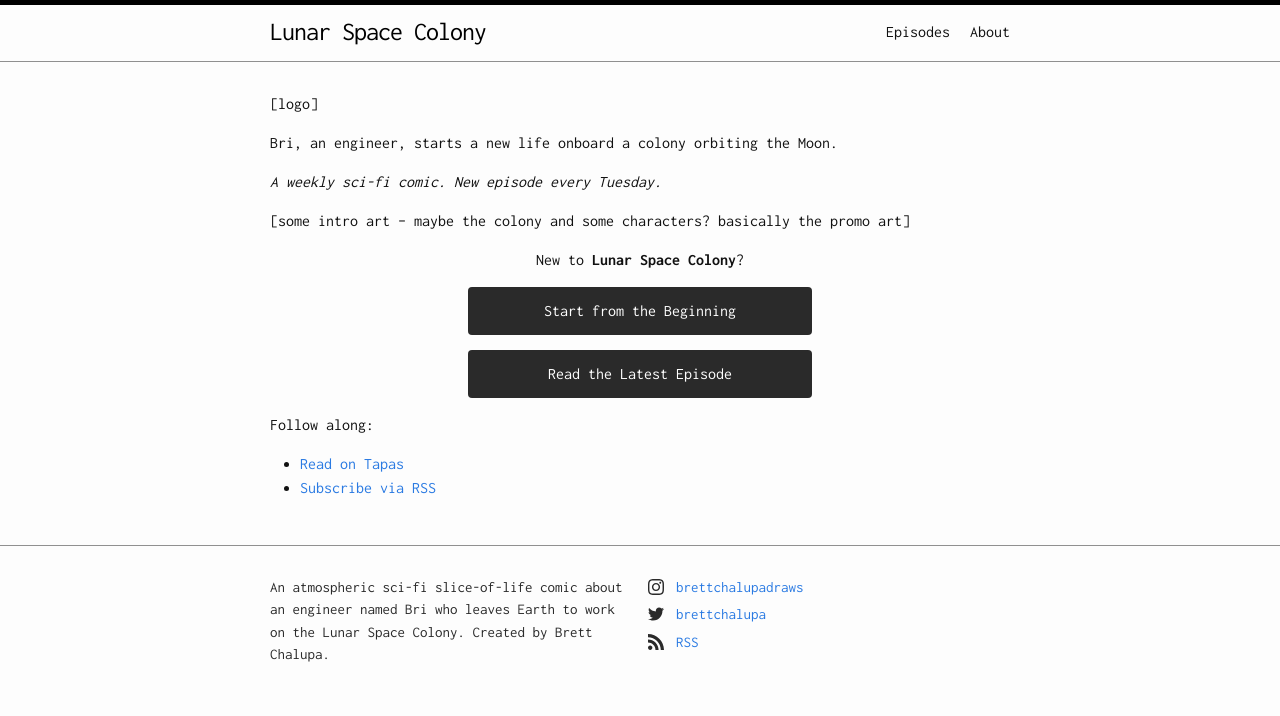
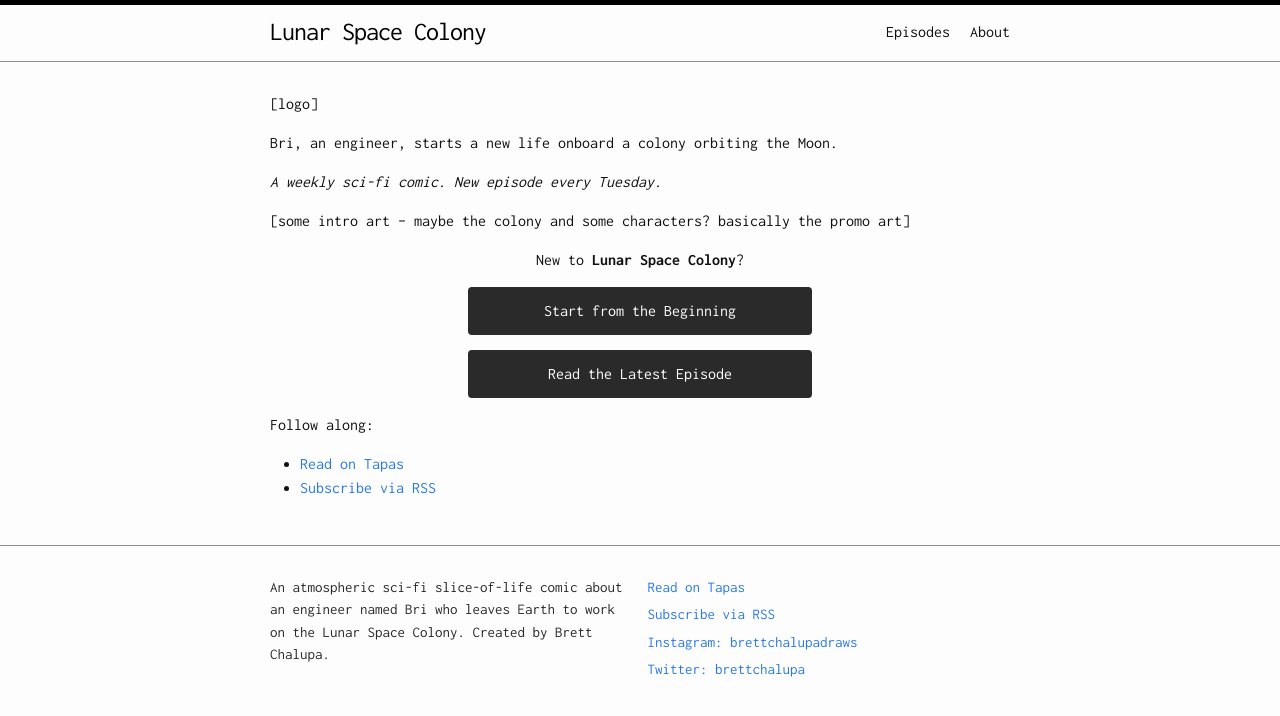
Before and after one commit to brettchalupa/lsc, a Jekyll site: the page built from index.md, in a window 1280 px wide. Shown: the top 716 px of the page. Built offline with Jekyll 4.4.1, drawn with Linux system fonts in a browser that asks for light colours.

Commit message:
Rework social partial
This formats the markup to be easier to edit. It also removes the social
icons since they don't display on iOS, and I don't really care about
them.

This also adds the link to the series on Tapas to the footer. I'll add
Webtoon once I have it.

```diff
--- a/_includes/social.html
+++ b/_includes/social.html
@@ -1,14 +1,39 @@
 <ul class="social-media-list">
-  {%- if site.dribbble_username -%}<li><a href="https://dribbble.com/{{ site.dribbble_username| cgi_escape | escape }}"><svg class="svg-icon"><use xlink:href="{{ '/assets/minima-social-icons.svg#dribbble' | relative_url }}"></use></svg> <span class="username">{{ site.dribbble_username| escape }}</span></a></li>{%- endif -%}
-  {%- if site.facebook_username -%}<li><a href="https://www.facebook.com/{{ site.facebook_username| cgi_escape | escape }}"><svg class="svg-icon"><use xlink:href="{{ '/assets/minima-social-icons.svg#facebook' | relative_url }}"></use></svg> <span class="username">{{ site.facebook_username| escape }}</span></a></li>{%- endif -%}
-  {%- if site.flickr_username -%}<li><a href="https://www.flickr.com/photos/{{ site.flickr_username| cgi_escape | escape }}"><svg class="svg-icon"><use xlink:href="{{ '/assets/minima-social-icons.svg#flickr' | relative_url }}"></use></svg> <span class="username">{{ site.flickr_username| escape }}</span></a></li>{%- endif -%}
-  {%- if site.github_username -%}<li><a href="https://github.com/{{ site.github_username| cgi_escape | escape }}"><svg class="svg-icon"><use xlink:href="{{ '/assets/minima-social-icons.svg#github' | relative_url }}"></use></svg> <span class="username">{{ site.github_username| escape }}</span></a></li>{%- endif -%}
-  {%- if site.instagram_username -%}<li><a href="https://instagram.com/{{ site.instagram_username| cgi_escape | escape }}"><svg class="svg-icon"><use xlink:href="{{ '/assets/minima-social-icons.svg#instagram' | relative_url }}"></use></svg> <span class="username">{{ site.instagram_username| escape }}</span></a></li>{%- endif -%}
-  {%- if site.linkedin_username -%}<li><a href="https://www.linkedin.com/in/{{ site.linkedin_username| cgi_escape | escape }}"><svg class="svg-icon"><use xlink:href="{{ '/assets/minima-social-icons.svg#linkedin' | relative_url }}"></use></svg> <span class="username">{{ site.linkedin_username| escape }}</span></a></li>{%- endif -%}
-  {%- if site.pinterest_username -%}<li><a href="https://www.pinterest.com/{{ site.pinterest_username| cgi_escape | escape }}"><svg class="svg-icon"><use xlink:href="{{ '/assets/minima-social-icons.svg#pinterest' | relative_url }}"></use></svg> <span class="username">{{ site.pinterest_username| escape }}</span></a></li>{%- endif -%}
-  {%- for mst in site.mastodon -%}{%- if mst.username and mst.instance -%}<li><a href="https://{{ mst.instance| cgi_escape | escape}}/@{{mst.username}}"><svg class="svg-icon"><use xlink:href="{{ '/assets/minima-social-icons.svg#mastodon' | relative_url }}"></use></svg> <span class="username">{{ mst.username|escape }}</span></a></li>{%- endif -%}{%- endfor -%}
-  {%- if site.twitter_username -%}<li><a href="https://www.twitter.com/{{ site.twitter_username| cgi_escape | escape }}"><svg class="svg-icon"><use xlink:href="{{ '/assets/minima-social-icons.svg#twitter' | relative_url }}"></use></svg> <span class="username">{{ site.twitter_username| escape }}</span></a></li>{%- endif -%}
-  {%- if site.youtube_username -%}<li><a href="https://youtube.com/{{ site.youtube_username| cgi_escape | escape }}"><svg class="svg-icon"><use xlink:href="{{ '/assets/minima-social-icons.svg#youtube' | relative_url }}"></use></svg> <span class="username">{{ site.youtube_username| escape }}</span></a></li>{%- endif -%}
-  {%- if site.googleplus_username -%}<li><a href="https://plus.google.com/{{ site.googleplus_username| escape }}"><svg class="svg-icon"><use xlink:href="{{ '/assets/minima-social-icons.svg#googleplus' | relative_url }}"></use></svg> <span class="username">{{ site.googleplus_username| escape }}</span></a></li>{%- endif -%}
-  {%- if site.rss -%}<li><a href="{{ 'feed.xml' | relative_url }}"><svg class="svg-icon"><use xlink:href="{{ '/assets/minima-social-icons.svg#rss' | relative_url }}"></use></svg> <span>{{ site.rss | escape }}</span></a></li>{%- endif -%}
+  <li>
+    <a href="https://tapas.io/series/Lunar-Space-Colony-Comic">
+      Read on Tapas
+    </a>
+  </li>
+
+  {%- if site.rss -%}
+  <li>
+    <a href="{{ 'feed.xml' | relative_url }}">
+      Subscribe via {{ site.rss | escape }}
+    </a>
+  </li>
+  {%- endif -%}
+
+  {%- if site.instagram_username -%}
+  <li>
+    <a href="https://instagram.com/{{ site.instagram_username| cgi_escape | escape }}">
+      Instagram: {{ site.instagram_username| escape }}
+    </a>
+  </li>
+  {%- endif -%}
+
+  {%- if site.twitter_username -%}
+  <li>
+    <a href="https://www.twitter.com/{{ site.twitter_username| cgi_escape | escape }}">
+      Twitter: {{ site.twitter_username| escape }}
+    </a>
+  </li>
+  {%- endif -%}
+
+  {%- if site.youtube_username -%}
+  <li>
+    <a href="https://youtube.com/{{ site.youtube_username| cgi_escape | escape }}">
+      YouTube: {{ site.youtube_username| escape }}
+    </a>
+  </li>
+  {%- endif -%}
 </ul>
```
